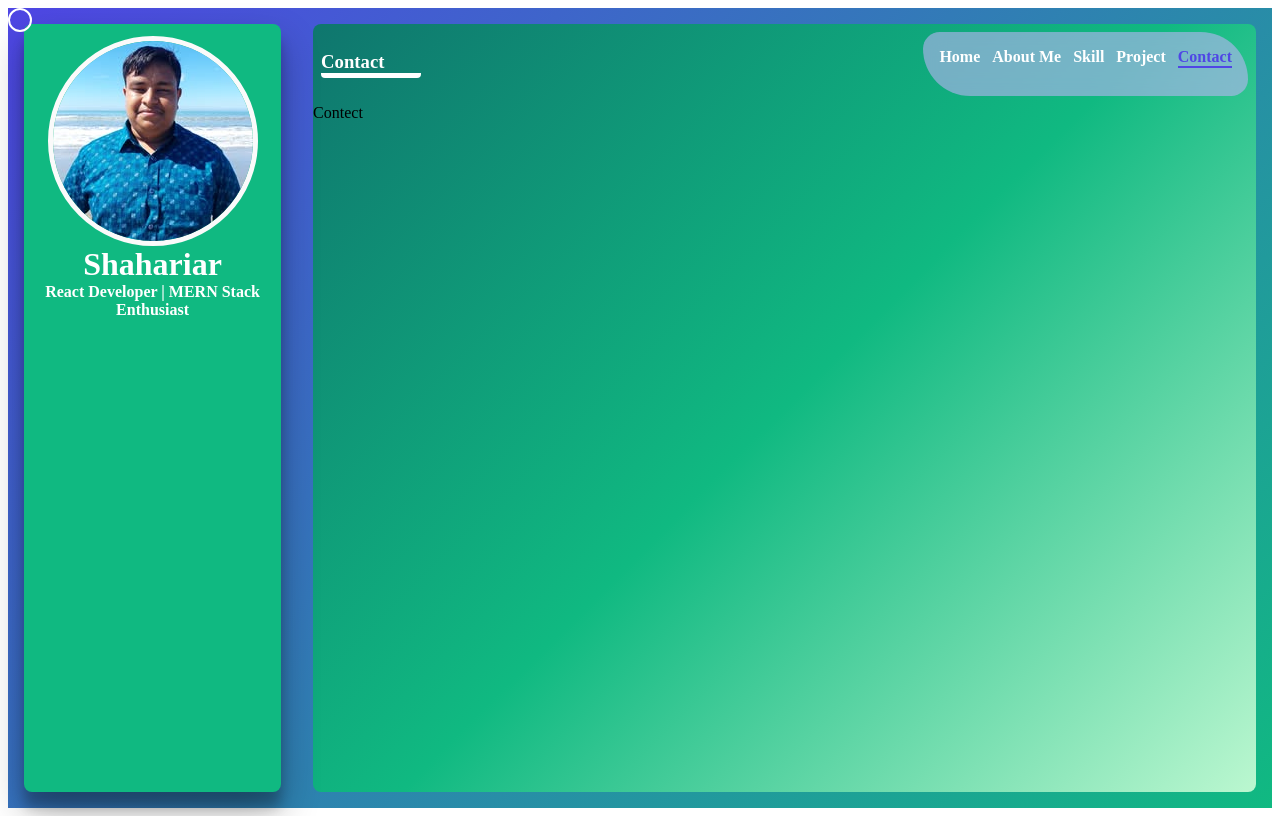
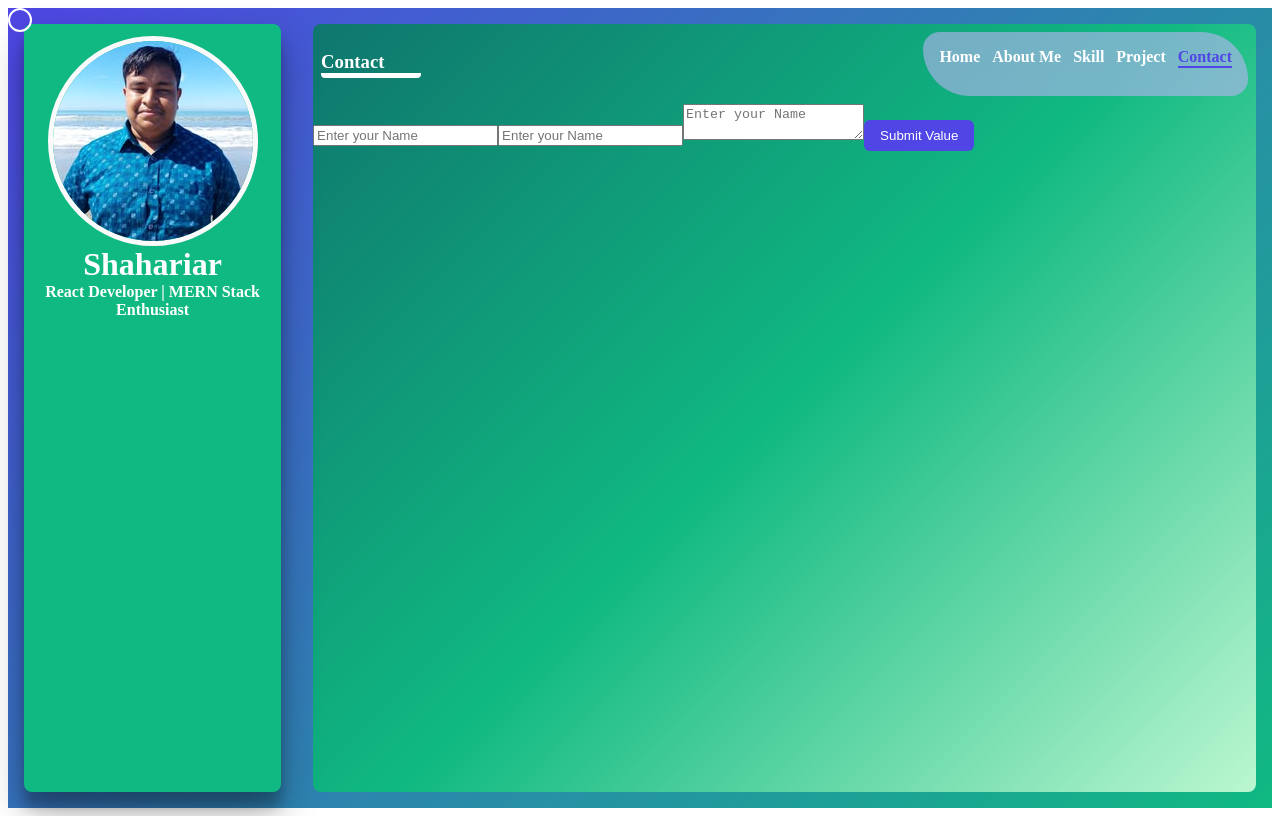
Before and after one commit to shahariar270/portfolio-template, a React (Vite) app in the folder client/: page /contact in a window 1280 px wide. Built offline with nearby package versions, Linux system fonts and the light colour scheme; a web font is replaced by a local one.

Commit message:
formik setups

```diff
--- a/client/src/Pages/Contact/index.jsx
+++ b/client/src/Pages/Contact/index.jsx
@@ -1,7 +1,43 @@
+import Button from '@Component/Button'
+import { Field, Form, Formik } from 'formik'
 import React from 'react'
 
 export const Contact = () => {
+  const handleSubmit = ({ values }) => {
+
+  }
+
   return (
-    <div>Contect</div>
+    <Formik
+      initialValues={
+        {
+          name: '',
+          email: '',
+          content: ''
+        }}
+      onSubmit={handleSubmit}
+    >
+      <Form>
+        <Field
+          as='input'
+          name='name'
+          placeholder='Enter your Name'
+        />
+        <Field
+          as='input'
+          name='email'
+          placeholder='Enter your Name'
+        />
+        <Field
+          as='textarea'
+          name='content'
+          placeholder='Enter your Name'
+        />
+        <Button
+          type='submit'
+          label={'Submit Value'}
+        />
+      </Form>
+    </Formik>
   )
 }
```
